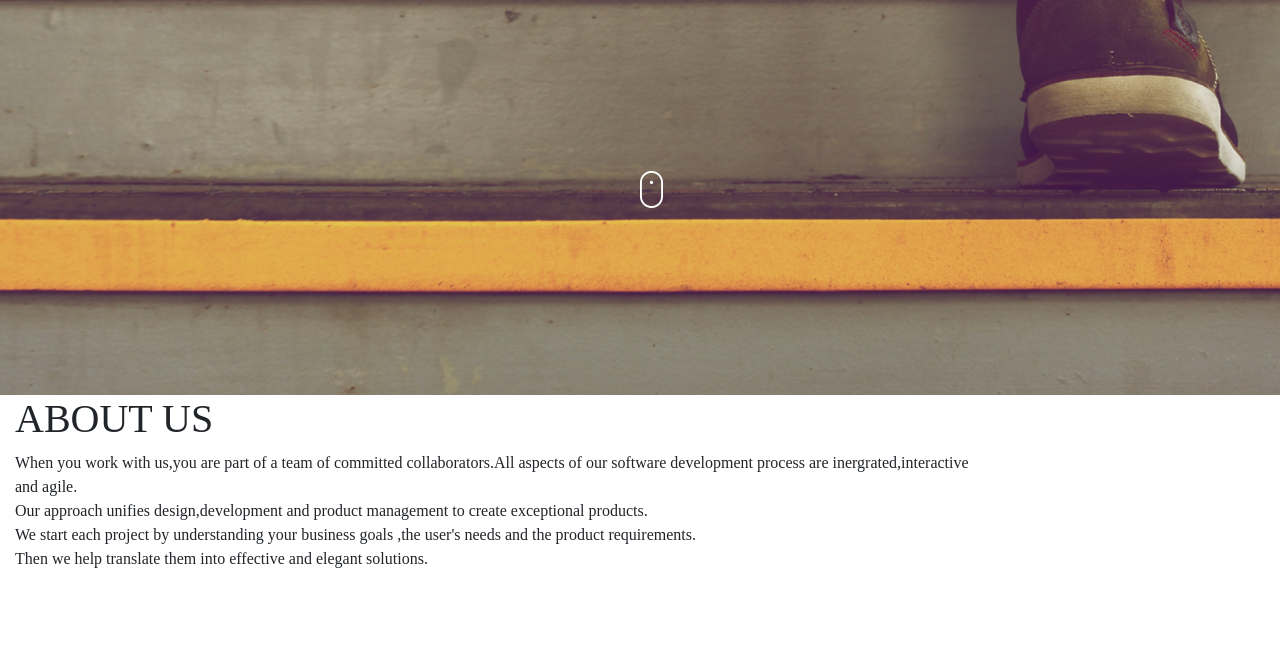
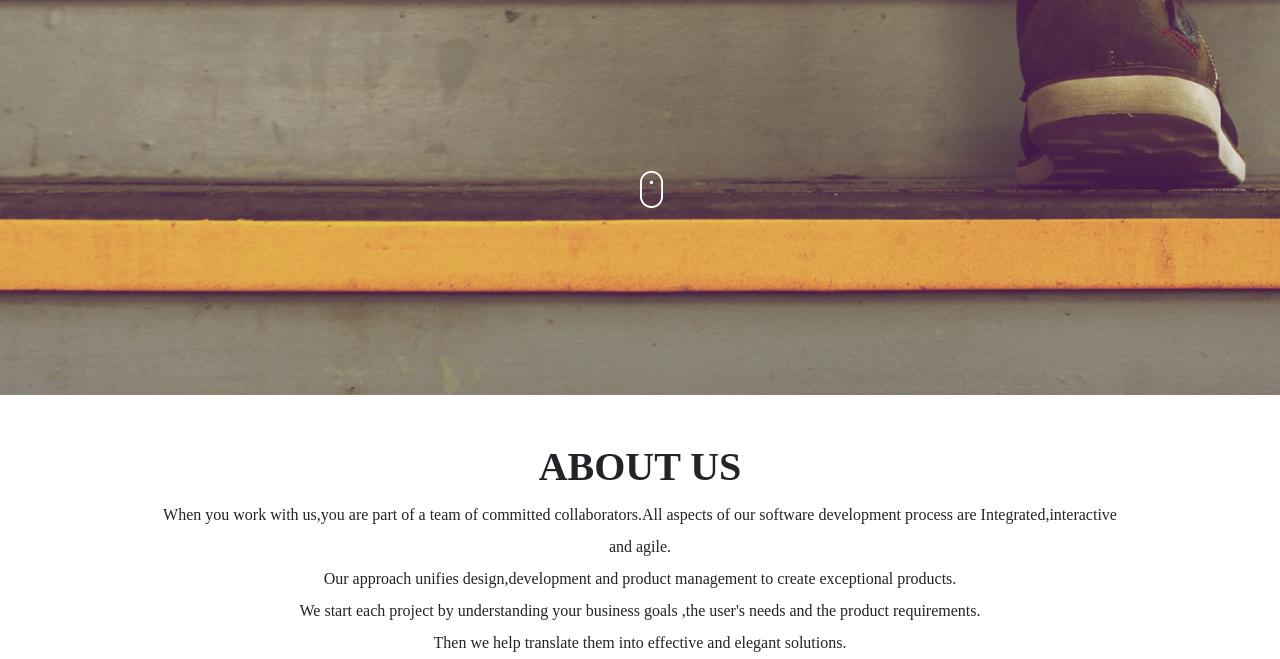
Before and after one commit to Kariuki1976/Delani-Studio, a plain HTML site: page index.html in a window 1280 px wide. Shown: the part 485-1144 px from the top of the page. Before the commit the page ends 1072 px from the top, so only its background shows below. Drawn offline with nearby package versions, Linux system fonts and the light colour scheme.

Commit message:
position and styled about us page

```diff
--- a/css/styles.css
+++ b/css/styles.css
@@ -39,3 +39,14 @@
 
 
 /* about us page */
+
+.about-us {
+    top: 3rem;
+    text-align: center;
+    position: relative;
+    line-height: 200%;
+}
+
+.about-us h1 {
+    font-weight: bold;
+}
--- a/index.html
+++ b/index.html
@@ -30,7 +30,7 @@
     <div class="container-fluid" id="about">
         <div class="about-us" id="about-us">
             <h1>ABOUT US</h1>
-            <p class="about">When you work with us,you are part of a team of committed collaborators.All aspects of our software development process are inergrated,interactive<br> and agile.<br>Our approach unifies design,development and product management to create exceptional
+            <p class="about">When you work with us,you are part of a team of committed collaborators.All aspects of our software development process are Integrated,interactive<br> and agile.<br>Our approach unifies design,development and product management to create exceptional
                 products.
                 <br>We start each project by understanding your business goals ,the user's needs and the product requirements.<br>Then we help translate them into effective and elegant solutions.</p>
         </div>
```
